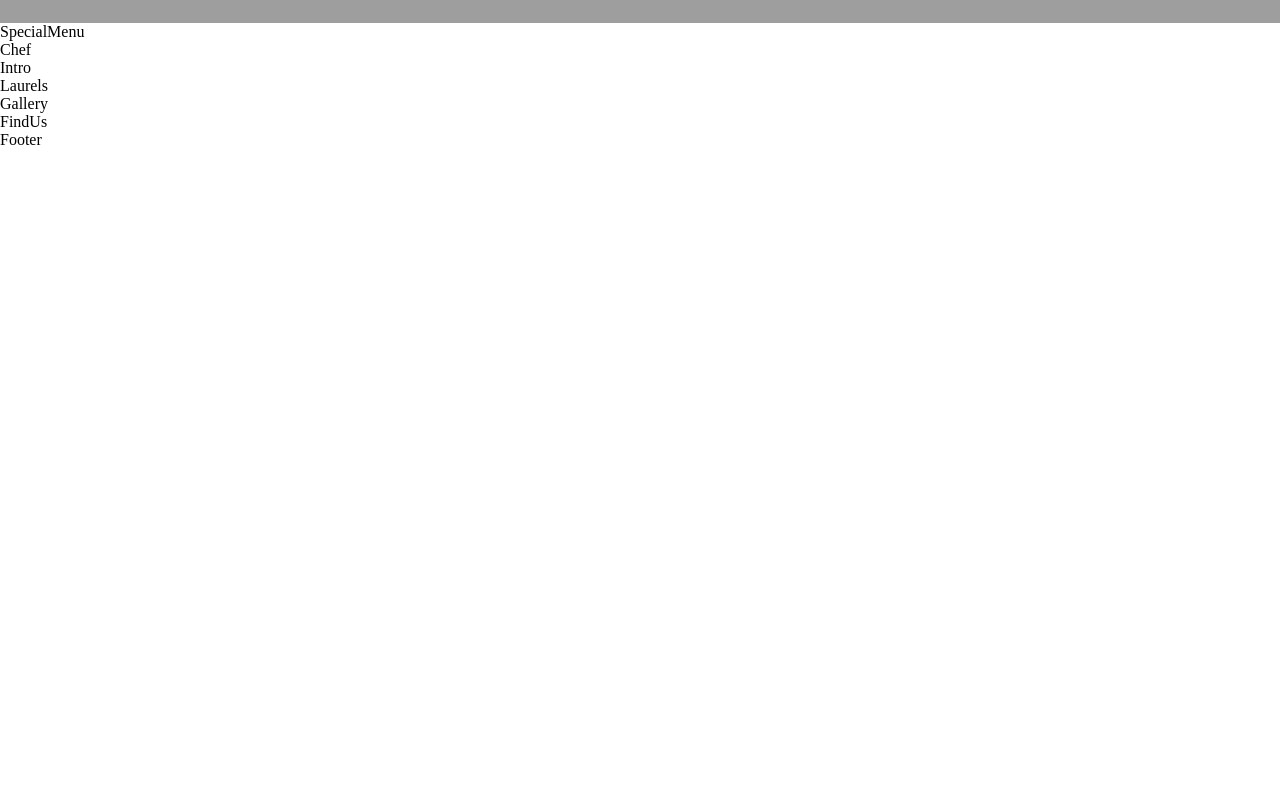
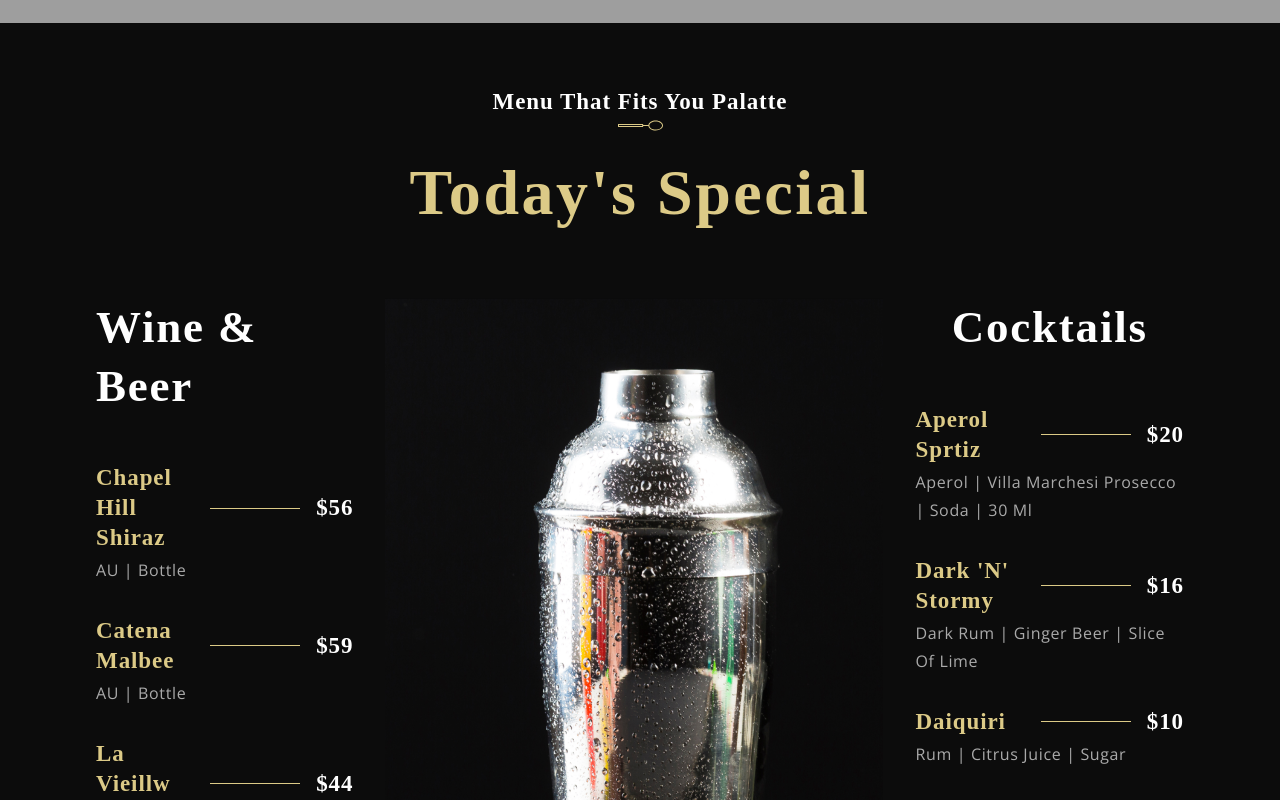
Before and after one commit to hiimdev/react-restaurant, a React (Create React App) app: page / in a window 1280 px wide. Shown: the part 2140-2940 px from the top of the page. Before the commit the page ends 2289 px from the top, so only its background shows below. Built offline with nearby package versions, Linux system fonts and the light colour scheme; grey boxes are pictures that could not be loaded; a web font is replaced by a local one.

Commit message:
UI special menu

```diff
--- a/src/components/Menuitem/MenuItem.css
+++ b/src/components/Menuitem/MenuItem.css
@@ -0,0 +1,34 @@
+.app__menuItem {
+    width: 100%;
+    margin: 1rem 0;
+    display: flex;
+    flex-direction: column;
+}
+
+.app__menuItem-head {
+    display: flex;
+    justify-content: space-between;
+    align-items: center;
+}
+
+.app__menuItem-sub {
+    width: 100%;
+    margin-top: 0.2rem;
+}
+
+.app__menuItem-name {
+    flex: 1;
+}
+
+.app__menuItem-dash {
+    width: 90px;
+    height: 1px;
+    background: var(--color-golden);
+    margin: 0 1rem;
+}
+
+.app__menuItem-price {
+    display: flex;
+    justify-content: flex-end;
+    align-items: flex-end;
+}
--- a/src/components/Menuitem/MenuItem.jsx
+++ b/src/components/Menuitem/MenuItem.jsx
@@ -2,6 +2,28 @@
 
 import './MenuItem.css'
 
-const MenuItem = () => <div>MenuItem</div>
+const MenuItem = ({title, price, tags}) => (
+    <div className='app__menuItem'>
+        <div className='app__menuItem-head'>
+            <div className='app__menuItem-name'>
+                <p className='p__cormorant' style={{color: '#DCCA87'}}>
+                    {title}
+                </p>
+            </div>
+
+            <div className='app__menuItem-dash'></div>
+
+            <div className='app__menuItem-price'>
+                <p className='p__cormorant'>{price}</p>
+            </div>
+        </div>
+
+        <div className='app__menuItem-sub'>
+            <p className='p__opensans' style={{color: '#AAA'}}>
+                {tags}
+            </p>
+        </div>
+    </div>
+)
 
 export default MenuItem
--- a/src/container/Menu/SpecialMenu.css
+++ b/src/container/Menu/SpecialMenu.css
@@ -0,0 +1,91 @@
+.app__specialMenu {
+    flex-direction: column;
+    background-color: var(--color-black);
+}
+
+.app__specialMenu-title {
+    margin-bottom: 2rem;
+    text-align: center;
+}
+
+.app__specialMenu-menu {
+    width: 100%;
+
+    margin: 2rem 0;
+    display: flex;
+    justify-content: center;
+    align-items: flex-start;
+    flex-direction: row;
+}
+
+.app__specialMenu-menu_heading {
+    font-family: var(--font-base);
+    font-size: 45px;
+    font-weight: 600;
+    line-height: 58.5px;
+    letter-spacing: 0.04em;
+    color: var(--color-white);
+}
+
+.app__specialMenu-menu_wine,
+.app__specialMenu-menu_cocktails {
+    width: 100%;
+    flex: 1;
+    flex-direction: column;
+}
+
+.app__specialMenu-menu_img {
+    width: 410px;
+    margin: 0 2rem;
+}
+
+.app__specialMenu-menu_img img {
+    width: 100%;
+    height: auto;
+}
+
+.app__specialMenu-menu_items {
+    display: flex;
+    flex-direction: column;
+    margin: 2rem 0;
+    width: 100%;
+}
+
+/* Responsive */
+
+@media screen and (max-width: 2000px) {
+    .app__specialMenu-menu_img {
+        width: 650px;
+    }
+
+    .app__specialMenu-menu_img img {
+        height: 920px;
+    }
+}
+
+@media screen and (max-width: 1150px) {
+    .app__specialMenu-menu {
+        flex-direction: column;
+        align-items: center;
+        width: 100%;
+    }
+
+    .app__specialMenu-menu_img {
+        margin: 3rem 0;
+    }
+}
+
+@media screen and (max-width: 650px) {
+    .app__specialMenu-menu_img {
+        width: 100%;
+    }
+
+    .app__specialMenu-menu_img img {
+        height: 600px;
+    }
+
+    .app__specialMenu-menu-heading {
+        font-size: 35px;
+        line-height: 48.5px;
+    }
+}
--- a/src/container/Menu/SpecialMenu.jsx
+++ b/src/container/Menu/SpecialMenu.jsx
@@ -1,11 +1,58 @@
-import React from 'react';
+import React from 'react'
 
-import './SpecialMenu.css';
+import {SubHeading, MenuItem} from '../../components'
+import {images, data} from '../../constants'
+
+import './SpecialMenu.css'
 
 const SpecialMenu = () => (
-  <div>
-    SpecialMenu
-  </div>
-);
+    <div className='app__specialMenu flex__center section__padding' id='menu'>
+        <div className='app__specialMenu-title'>
+            <SubHeading title='Menu that fits you palatte' />
+            <h1 className='headtext__cormorant'>Today's Special</h1>
+        </div>
 
-export default SpecialMenu;
+        <div className='app__specialMenu-menu'>
+            <div className='app__specialMenu-menu_wine flex__center'>
+                <p className='app__specialMenu-menu_heading'>Wine & Beer</p>
+
+                <div className='app__specialMenu-menu_items'>
+                    {data.wines.map((wine, index) => (
+                        <MenuItem
+                            key={index + wine.title}
+                            title={wine.title}
+                            price={wine.price}
+                            tags={wine.tags}
+                        />
+                    ))}
+                </div>
+            </div>
+
+            <div className='app__specialMenu-menu_img'>
+                <img src={images.menu} alt='menu-img' />
+            </div>
+
+            <div className='app__specialMenu-menu_cocktails flex__center'>
+                <p className='app__specialMenu-menu_heading'>Cocktails</p>
+
+                <div className='app__specialMenu-menu_items'>
+                    {data.cocktails.map((cocktail, index) => (
+                        <MenuItem
+                            key={index + cocktail.title}
+                            title={cocktail.title}
+                            price={cocktail.price}
+                            tags={cocktail.tags}
+                        />
+                    ))}
+                </div>
+            </div>
+        </div>
+        <div className='' style={{marginTop: '15px'}}>
+            <button type='button' className='custom__button'>
+                View More
+            </button>
+        </div>
+    </div>
+)
+
+export default SpecialMenu
```
